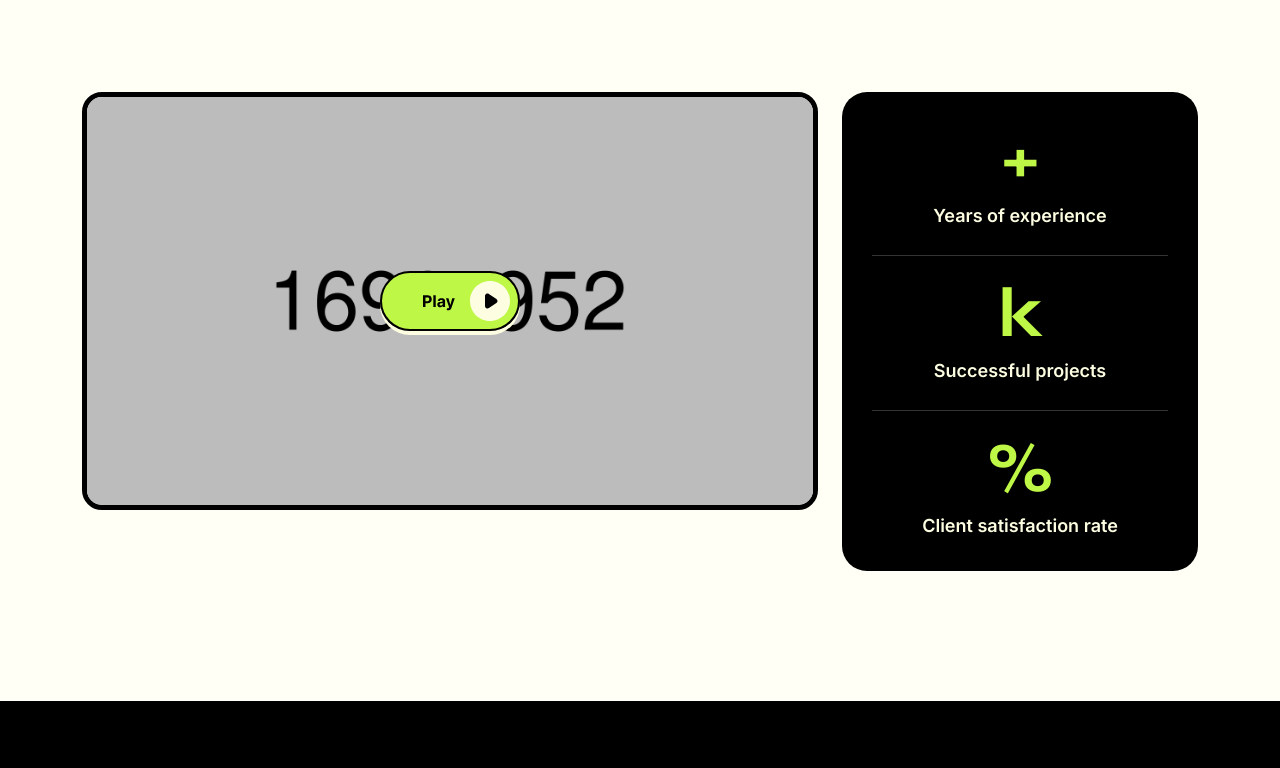
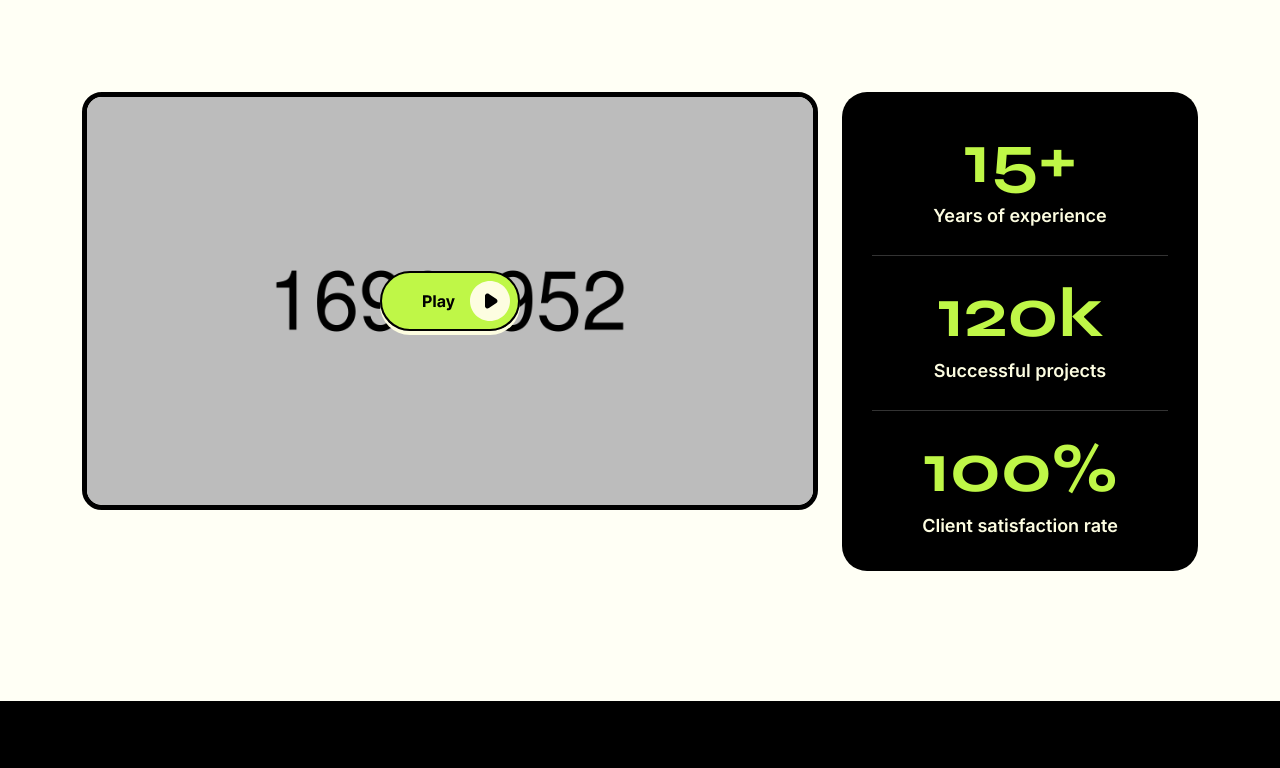
Before and after one commit to domsat-io/company-profile, a Next.js app: page / in a window 1280 px wide. Shown: the part 2292-3060 px from the top of the page. Built offline with nearby package versions, Linux system fonts and the light colour scheme.

Commit message:
add react countup

```diff
--- a/src/components/work.jsx
+++ b/src/components/work.jsx
@@ -5,9 +5,28 @@ import star2 from "../assets/images/v1/star2.png";
 import vidio_bg from "../assets/images/v1/video-bg.png";
 import play_btn from "../assets/images/v1/play-btn.svg";
 import ReactPlayer from "react-player/lazy";
+import CountUp from "react-countup";
 
 const Work = () => {
   const [showModal, setShowModal] = useState(false);
+
+  const counters = [
+    {
+      id: 1,
+      number: 15,
+      title: "Years of experience",
+    },
+    {
+      id: 2,
+      number: 120,
+      title: "Successful projects",
+    },
+    {
+      id: 3,
+      number: 100,
+      title: "Client satisfaction rate",
+    },
+  ];
 
   return (
     <div className="section aximo-section-padding" id="work">
@@ -48,24 +67,24 @@ const Work = () => {
           </div>
           <div className="col-lg-4">
             <div className="aximo-counter-wrap">
-              <div className="aximo-counter-data">
-                <h2 className="aximo-counter-number">
-                  <span data-percentage="15" className="aximo-counter"></span>+
-                </h2>
-                <p>Years of experience</p>
-              </div>
-              <div className="aximo-counter-data">
-                <h2 className="aximo-counter-number">
-                  <span data-percentage="120" className="aximo-counter"></span>k
-                </h2>
-                <p>Successful projects</p>
-              </div>
-              <div className="aximo-counter-data">
-                <h2 className="aximo-counter-number">
-                  <span data-percentage="100" className="aximo-counter"></span>%
-                </h2>
-                <p>Client satisfaction rate</p>
-              </div>
+              {counters.map((counter) => (
+                <div className="aximo-counter-data" key={counter.id}>
+                  <h2 className="aximo-counter-number">
+                    <CountUp
+                      start={0}
+                      end={counter.number}
+                      duration={5}
+                      enableScrollSpy={true}
+                      scrollSpyDelay={500}
+                      scrollSpyOnce={true}
+                    />
+                    {counter.title === "Years of experience" && "+"}
+                    {counter.title === "Successful projects" && "k"}
+                    {counter.title === "Client satisfaction rate" && "%"}
+                  </h2>
+                  <p>{counter.title}</p>
+                </div>
+              ))}
             </div>
           </div>
         </div>
```
